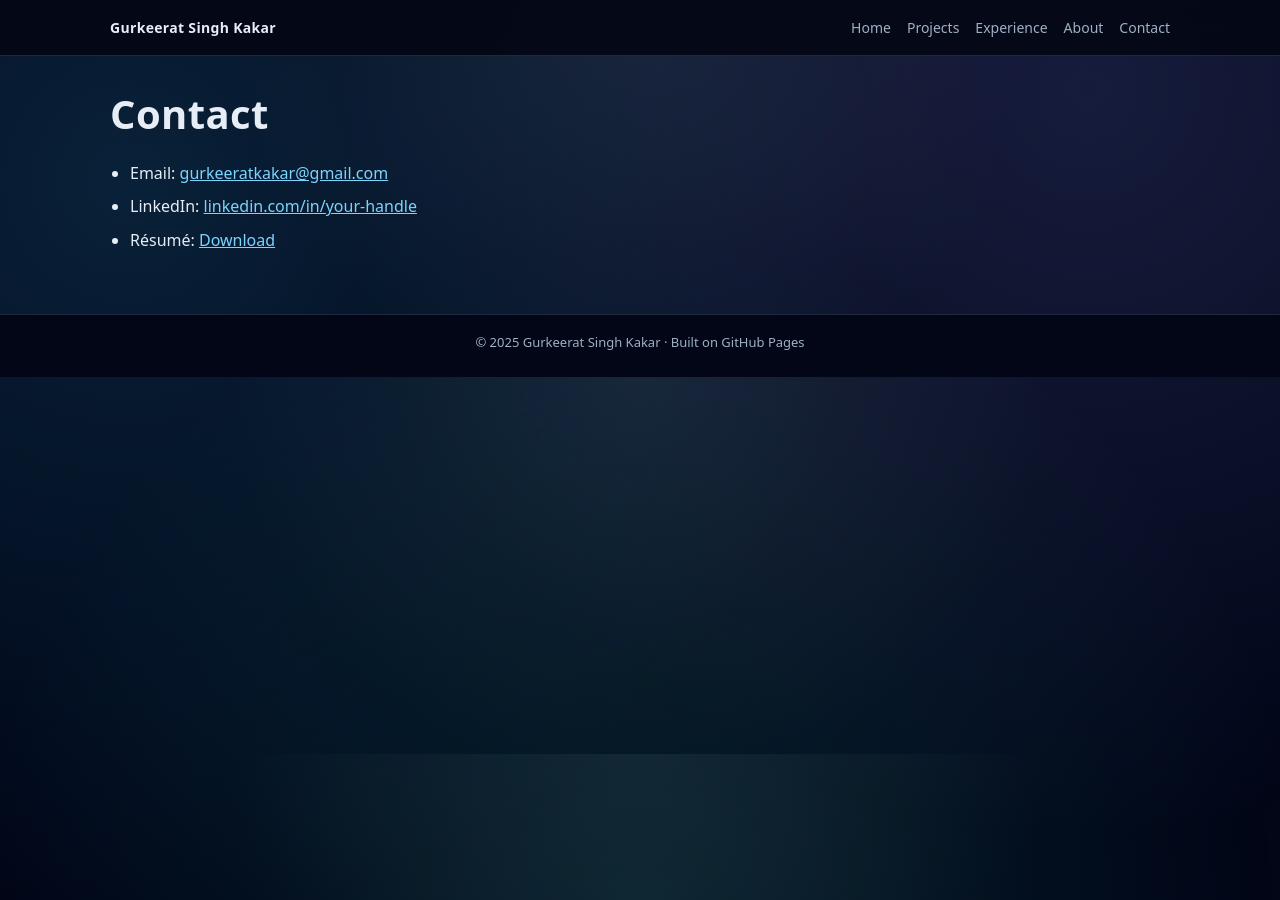
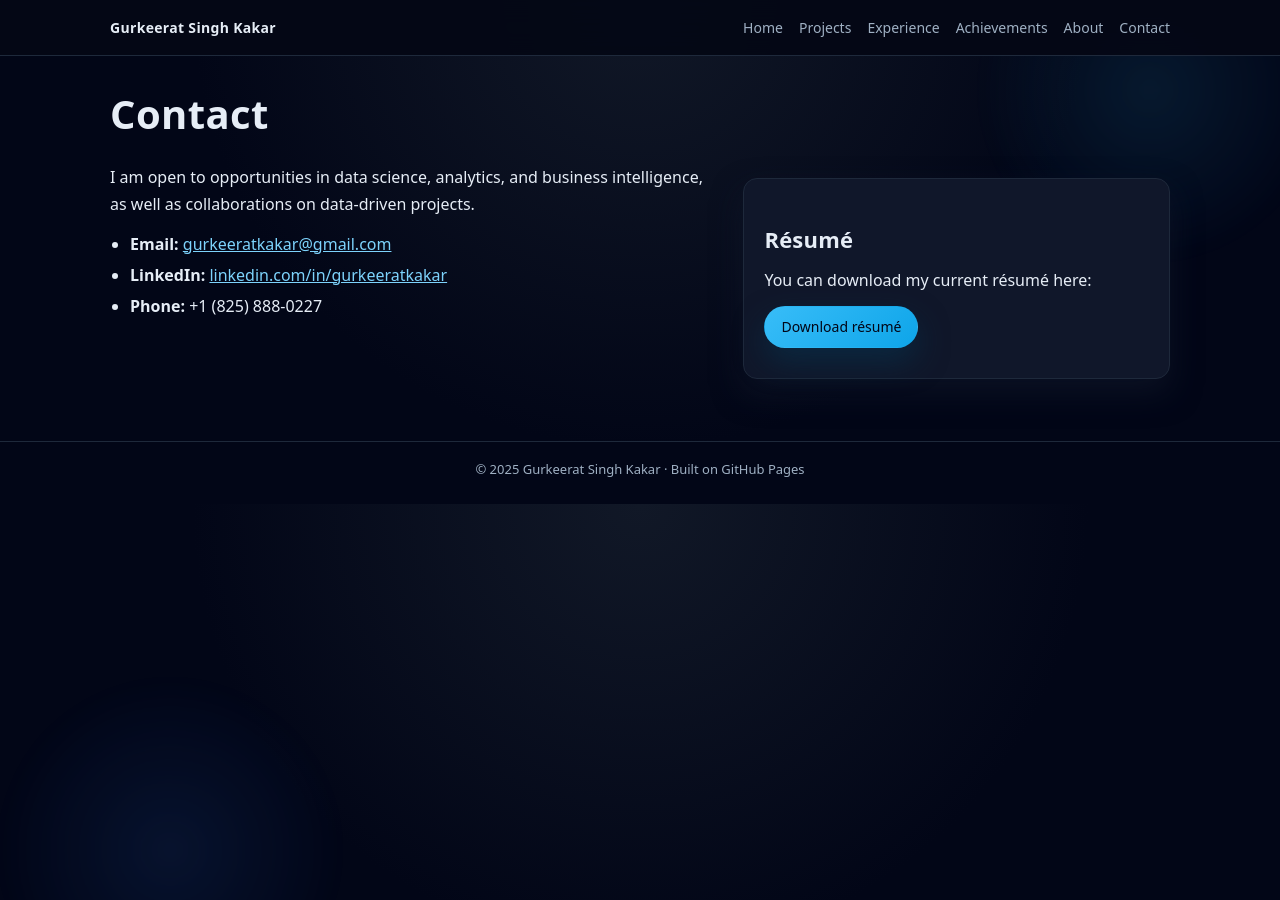
Before and after one commit to Gskakar/.github.io, a Jekyll site: the page built from contact.md, in a window 1280 px wide. Built offline with Jekyll 4.4.1, drawn with Linux system fonts in a browser that asks for light colours.

Commit message:
Index&About changes

```diff
--- a/_layouts/default.html
+++ b/_layouts/default.html
@@ -18,6 +18,7 @@
         <a href="{{ '/' | relative_url }}">Home</a>
         <a href="{{ '/projects/' | relative_url }}">Projects</a>
         <a href="{{ '/experience/' | relative_url }}">Experience</a>
+        <a href="{{ '/awards/' | relative_url }}">Achievements</a>
         <a href="{{ '/about/' | relative_url }}">About</a>
         <a href="{{ '/contact/' | relative_url }}">Contact</a>
       </div>
--- a/assets/css/style.css
+++ b/assets/css/style.css
@@ -26,17 +26,30 @@
   position: relative;
 }
 
-/* Soft background orbits */
-.bg-orbit {
+/* Soft background glows */
+body::before,
+body::after {
+  content: "";
   position: fixed;
-  inset: 0;
+  width: 420px;
+  height: 420px;
+  border-radius: 50%;
+  filter: blur(8px);
+  opacity: 0.6;
   pointer-events: none;
   z-index: -1;
-  background:
-    radial-gradient(circle at 10% 20%, rgba(56, 189, 248, 0.16) 0, transparent 55%),
-    radial-gradient(circle at 85% 10%, rgba(129, 140, 248, 0.18) 0, transparent 55%),
-    radial-gradient(circle at 50% 100%, rgba(45, 212, 191, 0.12) 0, transparent 60%);
-  opacity: 0.95;
+}
+
+body::before {
+  top: -120px;
+  right: -80px;
+  background: radial-gradient(circle, rgba(56, 189, 248, 0.18), transparent 60%);
+}
+
+body::after {
+  bottom: -160px;
+  left: -40px;
+  background: radial-gradient(circle, rgba(59, 130, 246, 0.18), transparent 60%);
 }
 
 /* Layout */
@@ -103,7 +116,7 @@
 
 h2 {
   font-size: 22px;
-  margin: 0 0 8px;
+  margin: 24px 0 8px;
 }
 
 h3 {
@@ -116,21 +129,14 @@
   color: var(--text);
 }
 
-/* Lead paragraph */
-.lead {
-  font-size: 17px;
-  color: var(--muted);
-  max-width: 720px;
-  margin-bottom: 14px;
-}
-
 /* Hero */
 .hero {
   display: flex;
-  align-items: flex-start;
+  align-items: center;
   justify-content: space-between;
   gap: 32px;
-  margin-bottom: 28px;
+  margin-top: 24px;
+  flex-wrap: wrap;
 }
 
 .hero-text {
@@ -138,28 +144,48 @@
   min-width: 260px;
 }
 
-.hero-photo {
+.hero-media {
   flex: 1;
   min-width: 220px;
   display: flex;
   justify-content: flex-end;
 }
 
+.hero-kicker {
+  font-size: 13px;
+  text-transform: uppercase;
+  letter-spacing: 0.14em;
+  color: var(--muted);
+  margin-bottom: 8px;
+}
+
+.hero-lead {
+  font-size: 15px;
+  max-width: 540px;
+  color: var(--muted);
+}
+
+.hero-highlights {
+  margin-left: 18px;
+  margin-top: 8px;
+  margin-bottom: 16px;
+}
+
+.hero-actions {
+  display: flex;
+  flex-wrap: wrap;
+  gap: 12px;
+  margin-top: 8px;
+}
+
 /* Headshot */
 .headshot {
   width: 220px;
-  max-width: 100%;
+  height: 220px;
   border-radius: 50%;
   object-fit: cover;
-  border: 2px solid rgba(148, 163, 184, 0.4);
+  border: 2px solid var(--border);
   box-shadow: 0 18px 40px rgba(15, 23, 42, 0.9);
-}
-
-/* Hero highlights */
-.hero-highlights {
-  margin-left: 20px;
-  margin-top: 8px;
-  color: var(--text);
 }
 
 /* Certifications grid */
@@ -196,44 +222,73 @@
   margin-top: 32px;
 }
 
+.section-header {
+  display: flex;
+  align-items: center;
+  gap: 8px;
+  margin-bottom: 12px;
+}
+
+.section-kicker {
+  font-size: 13px;
+  text-transform: uppercase;
+  letter-spacing: 0.12em;
+  color: var(--muted);
+}
+
+.section-title {
+  font-size: 20px;
+}
+
 /* About layout */
 .about-layout {
   display: flex;
-  flex-wrap: wrap;
   gap: 32px;
   align-items: flex-start;
-  margin-bottom: 24px;
+  margin-top: 12px;
+  flex-wrap: wrap;
 }
 
-.about-text {
+.about-main {
   flex: 2;
   min-width: 260px;
 }
 
-.about-photo {
+.about-aside {
   flex: 1;
   min-width: 220px;
-  display: flex;
-  justify-content: flex-end;
 }
 
 .about-image {
   width: 100%;
-  max-width: 280px;
+  max-width: 320px;
   border-radius: 16px;
-  box-shadow: 0 12px 30px rgba(15, 23, 42, 0.8);
+  display: block;
+  margin: 0 0 8px auto;
+  box-shadow: 0 14px 30px rgba(15, 23, 42, 0.8);
   object-fit: cover;
+}
+
+.about-caption {
+  font-size: 13px;
+  color: var(--muted);
 }
 
 /* Cards */
 .card {
-  background: rgba(16, 23, 42, 0.96);
+  background: var(--card);
   border: 1px solid var(--border);
   border-radius: 14px;
   padding: 18px 20px;
-  margin: 16px 0;
-  box-shadow: 0 18px 40px rgba(15, 23, 42, 0.85);
-  backdrop-filter: blur(8px);
+  margin: 14px 0;
+  box-shadow: 0 14px 30px rgba(15, 23, 42, 0.65);
+  transition: transform 0.18s ease, box-shadow 0.18s ease, border-color 0.18s ease;
+}
+
+.card:hover {
+  transform: translateY(-2px);
+  border-color: var(--accent-soft);
+  box-shadow: 0 20px 40px rgba(15, 23, 42, 0.85);
 }
 
 .card-muted {
@@ -249,7 +304,7 @@
 }
 
 li {
-  margin-bottom: 6px;
+  margin-bottom: 4px;
 }
 
 /* Tags / chips */
@@ -263,6 +318,53 @@
   background: var(--accent-soft);
   color: var(--accent);
   margin-right: 6px;
+}
+
+/* Buttons */
+.button {
+  display: inline-flex;
+  align-items: center;
+  justify-content: center;
+  padding: 8px 16px;
+  border-radius: 999px;
+  border: 1px solid var(--border);
+  font-size: 14px;
+  text-decoration: none;
+  background: transparent;
+  color: var(--accent);
+  cursor: pointer;
+  transition:
+    background 0.2s ease,
+    color 0.2s ease,
+    transform 0.2s ease,
+    box-shadow 0.2s ease,
+    border-color 0.2s ease;
+}
+
+.button-primary {
+  background: linear-gradient(135deg, #38bdf8, #0ea5e9);
+  color: #020617;
+  border-color: transparent;
+  box-shadow: 0 14px 30px rgba(8, 47, 73, 0.7);
+}
+
+.button:hover {
+  transform: translateY(-1px);
+  box-shadow: 0 10px 24px rgba(15, 23, 42, 0.7);
+  border-color: var(--accent);
+}
+
+.button-primary:hover {
+  background: linear-gradient(135deg, #0ea5e9, #38bdf8);
+}
+
+/* Contact layout */
+.contact-grid {
+  display: grid;
+  grid-template-columns: minmax(0, 2fr) minmax(0, 1.4fr);
+  gap: 24px;
+  margin-top: 16px;
+  align-items: flex-start;
 }
 
 /* Footer */
@@ -286,19 +388,17 @@
     padding: 18px 16px 32px;
   }
 
-  .hero,
-  .about-layout {
-    flex-direction: column;
+  .hero {
+    flex-direction: column-reverse;
     align-items: flex-start;
   }
 
-  .hero-photo,
-  .about-photo {
+  .hero-media {
     justify-content: flex-start;
   }
 
-  .headshot {
-    width: 190px;
+  .contact-grid {
+    grid-template-columns: 1fr;
   }
 }
 
--- a/contact.md
+++ b/contact.md
@@ -2,7 +2,27 @@
 layout: default
 title: Contact
 ---
+
 # Contact
-- Email: <gurkeeratkakar@gmail.com>
-- LinkedIn: [linkedin.com/in/your-handle](www.linkedin.com/in/gurkeeratkakar)
-- Résumé: [Download](/assets/Gurkeerat_SK_Resume.pdf)
+
+<div class="contact-grid">
+  <div>
+    <p>
+      I am open to opportunities in data science, analytics, and business intelligence, as well as collaborations on data-driven projects.
+    </p>
+
+    <ul>
+      <li><strong>Email:</strong> <a href="mailto:gurkeeratkakar@gmail.com">gurkeeratkakar@gmail.com</a></li>
+      <li><strong>LinkedIn:</strong> <a href="https://www.linkedin.com/in/gurkeeratkakar" target="_blank">linkedin.com/in/gurkeeratkakar</a></li>
+      <li><strong>Phone:</strong> +1 (825) 888-0227</li>
+    </ul>
+  </div>
+
+  <div class="card">
+    <h2>Résumé</h2>
+    <p>You can download my current résumé here:</p>
+    <p>
+      <a class="button button-primary" href="/assets/resume.pdf">Download résumé</a>
+    </p>
+  </div>
+</div>
```
Also changed, not shown: about.md (+16 -23 lines), awards.md (+15 -16 lines), assets/uasu_certificate.jpeg (added).
